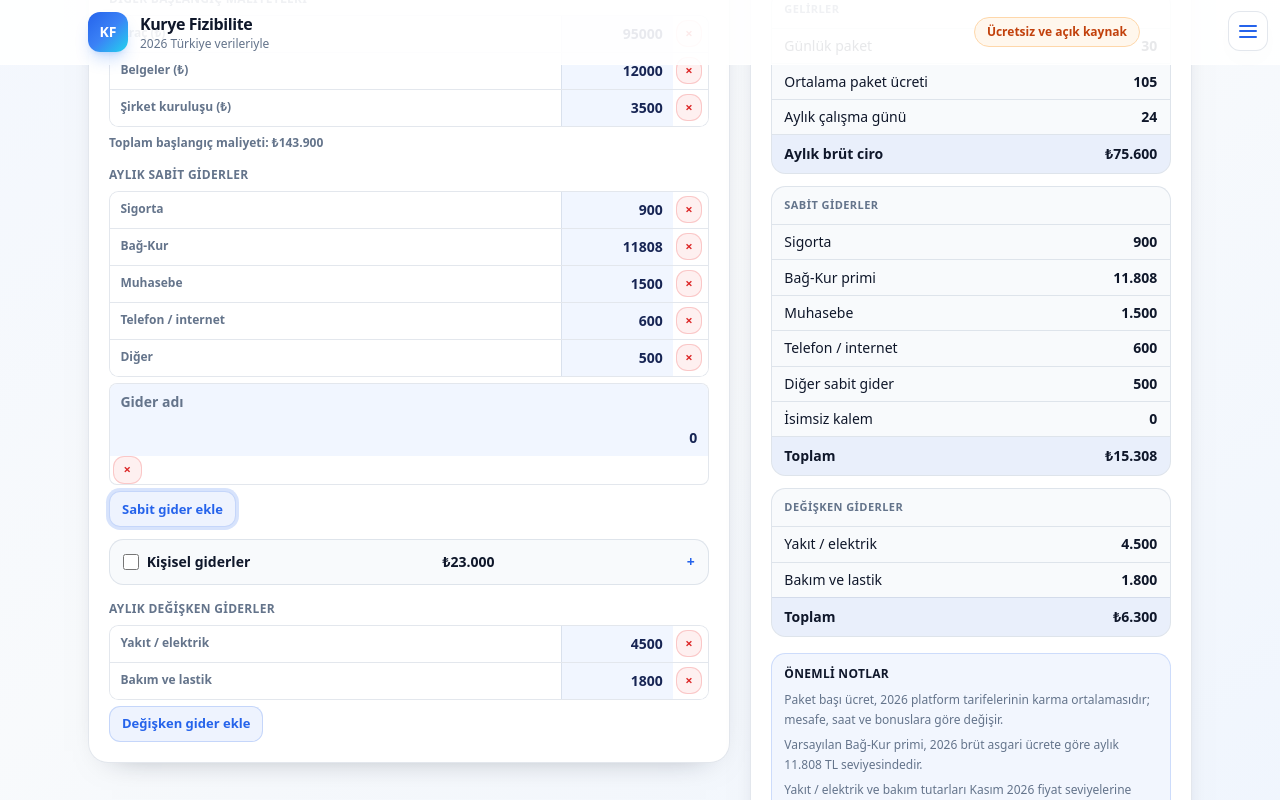
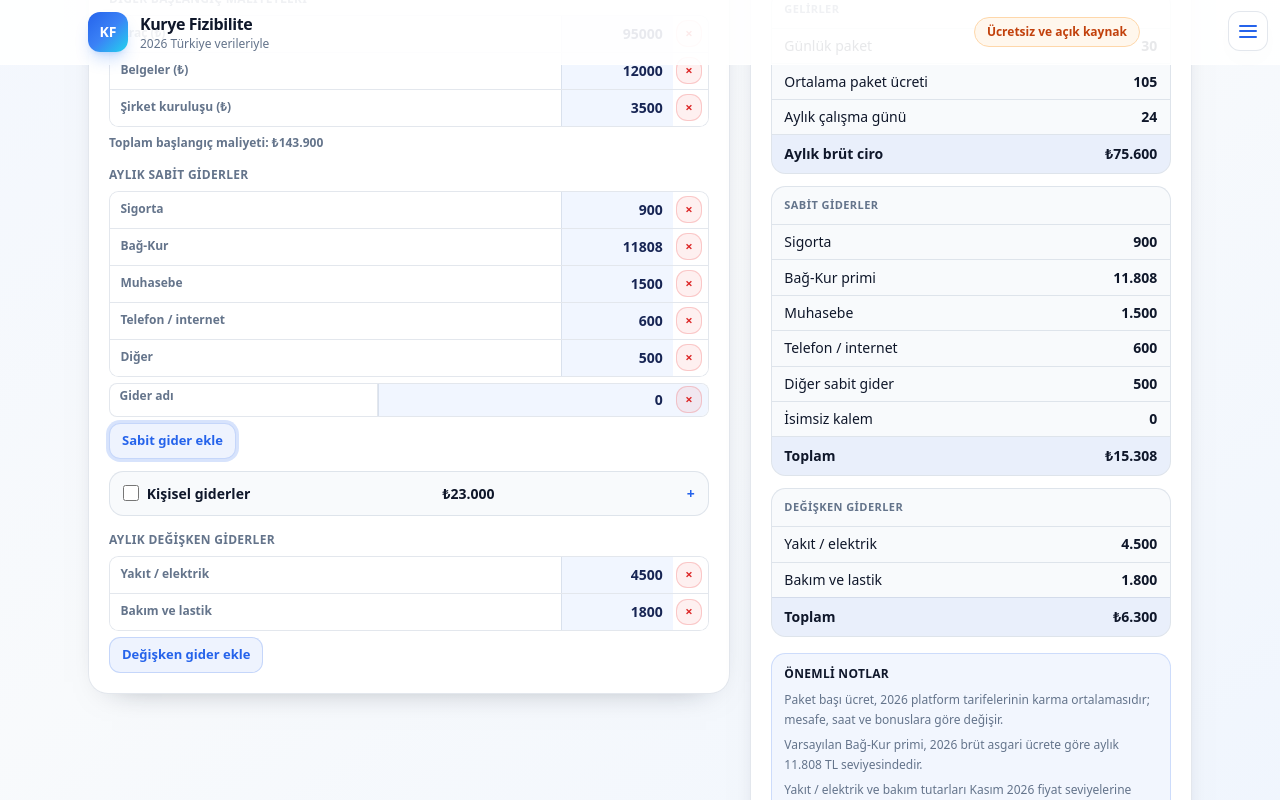
Before and after one commit to Rainjal1/kurye-fizibilite, a Next.js app: page / in a window 1280 px wide. Both pictures are taken after a click on the button "Sabit gider ekle". Shown: the part 823-1623 px from the top of the page. Built offline with nearby package versions, Linux system fonts and the light colour scheme.

Commit message:
fix_dynamic_expense_row_layout

```diff
--- a/app/globals.css
+++ b/app/globals.css
@@ -170,23 +170,99 @@ body {
   }
 
   .dynamic-expense-grid {
+    --expense-label-ratio: 0.58;
+    --expense-label-min-width: 4rem;
+    --expense-value-cell-min-width: 8.5rem;
+    --expense-label-width: max(
+      var(--expense-label-min-width),
+      calc(
+        (100% - var(--expense-value-cell-min-width)) *
+          var(--expense-label-ratio)
+      )
+    );
     display: grid;
     position: relative;
-    grid-template-columns: minmax(0, 1fr) var(--field-width) 2.15rem;
-    align-items: center;
+    grid-template-columns: var(--expense-label-width) minmax(
+      var(--expense-value-cell-min-width),
+      1fr
+    );
+    align-items: stretch;
     overflow: hidden;
     border: 1px solid var(--surface-border);
     border-radius: 0.5rem;
     background: var(--surface-strong);
   }
 
+  .expense-label-input {
+    display: block;
+    width: 100%;
+    min-height: 2rem;
+    border: 0;
+    background: transparent;
+    padding: 0.3rem 0.6rem;
+    resize: none;
+    overflow: hidden;
+    line-height: 1rem;
+    font-size: 0.75rem;
+    font-weight: 600;
+    color: var(--field-foreground);
+  }
+
+  .expense-label-input::placeholder {
+    color: var(--muted-foreground);
+  }
+
+  .expense-value-cell {
+    display: grid;
+    grid-template-columns: minmax(0, 1fr) 2.15rem;
+    align-items: stretch;
+    min-width: var(--expense-value-cell-min-width);
+    border-left: var(--field-divider-width) solid var(--surface-border);
+    background: var(--field-background);
+  }
+
+  .expense-value-cell .sheet-input {
+    border-left: 0;
+    min-height: 2rem;
+  }
+
+  .expense-divider {
+    position: absolute;
+    top: 0;
+    bottom: 0;
+    left: var(--expense-label-width);
+    z-index: 2;
+    width: 0.75rem;
+    margin-left: -0.375rem;
+    cursor: col-resize;
+    touch-action: none;
+  }
+
+  .expense-divider::before {
+    content: "";
+    display: block;
+    width: 2px;
+    height: 100%;
+    margin: 0 auto;
+    background: var(--surface-border);
+  }
+
+  .expense-divider:hover::before,
+  .expense-divider:focus-visible::before {
+    background: var(--brand-blue);
+  }
+
+  .expense-divider:focus-visible {
+    outline: none;
+    box-shadow: 0 0 0 3px rgba(37, 99, 235, 0.18);
+  }
+
   .static-expense-label {
     display: flex;
     align-items: center;
-    min-height: 2.35rem;
-    padding: 0.35rem 0.65rem;
-    border-right: var(--field-divider-width) solid var(--surface-border);
-    line-height: 1.05rem;
+    min-height: 2rem;
+    padding: 0.3rem 0.6rem;
+    line-height: 1rem;
     font-size: 0.75rem;
     font-weight: 600;
     color: var(--muted-foreground);
--- a/components/Calculator.tsx
+++ b/components/Calculator.tsx
@@ -1,6 +1,7 @@
 "use client";
 
-import { useEffect, useMemo, useState } from "react";
+import { useEffect, useLayoutEffect, useMemo, useRef, useState } from "react";
+import type { CSSProperties } from "react";
 import {
   CalculatorInputs,
   ExpenseItem,
@@ -8,6 +9,10 @@ import {
 } from "@/lib/types";
 import { DEFAULT_INPUTS } from "@/lib/constants";
 import { calculateFeasibility, formatTRY } from "@/lib/calculations";
+import {
+  calculateExpenseLabelRatio,
+  EXPENSE_ROW_LAYOUT,
+} from "@/lib/layout";
 
 type ExpenseListKey =
   | "equipmentItems"
@@ -28,6 +33,9 @@ export default function Calculator() {
   const [removedFields, setRemovedFields] = useState<
     ReadonlySet<NumberFieldKey>
   >(new Set());
+  const [expenseLabelRatio, setExpenseLabelRatio] = useState<number>(
+    EXPENSE_ROW_LAYOUT.defaultLabelRatio
+  );
   const result = useMemo(() => calculateFeasibility(inputs), [inputs]);
 
   useEffect(() => {
@@ -192,6 +200,8 @@ export default function Calculator() {
                     <EquipmentEditor
                       key={item.id}
                       item={item}
+                      labelRatio={expenseLabelRatio}
+                      onLabelRatioChange={setExpenseLabelRatio}
                       onChange={(changes) =>
                         updateExpenseItem("equipmentItems", item.id, changes)
                       }
@@ -285,6 +295,8 @@ export default function Calculator() {
               <CustomExpenseList
                 items={inputs.customFixedExpenses}
                 listKey="customFixedExpenses"
+                labelRatio={expenseLabelRatio}
+                onLabelRatioChange={setExpenseLabelRatio}
                 onAdd={addExpenseItem}
                 onChange={updateExpenseItem}
                 onRemove={removeExpenseItem}
@@ -294,6 +306,8 @@ export default function Calculator() {
                 enabled={inputs.personalExpensesEnabled}
                 open={personalExpensesOpen}
                 items={inputs.personalExpenseItems}
+                labelRatio={expenseLabelRatio}
+                onLabelRatioChange={setExpenseLabelRatio}
                 onEnabledChange={togglePersonalExpenses}
                 onOpenChange={setPersonalExpensesOpen}
                 onAdd={addExpenseItem}
@@ -326,6 +340,8 @@ export default function Calculator() {
               <CustomExpenseList
                 items={inputs.customVariableExpenses}
                 listKey="customVariableExpenses"
+                labelRatio={expenseLabelRatio}
+                onLabelRatioChange={setExpenseLabelRatio}
                 onAdd={addExpenseItem}
                 onChange={updateExpenseItem}
                 onRemove={removeExpenseItem}
@@ -513,6 +529,8 @@ function NumberCell({
 function CustomExpenseList({
   items,
   listKey,
+  labelRatio,
+  onLabelRatioChange,
   onAdd,
   onChange,
   onRemove,
@@ -520,6 +538,8 @@ function CustomExpenseList({
 }: {
   items: ExpenseItem[];
   listKey: ExpenseListKey;
+  labelRatio: number;
+  onLabelRatioChange: (ratio: number) => void;
   onAdd: (listKey: ExpenseListKey) => void;
   onChange: (
     listKey: ExpenseListKey,
@@ -535,6 +555,8 @@ function CustomExpenseList({
         <ExpenseEditor
           key={item.id}
           item={item}
+          labelRatio={labelRatio}
+          onLabelRatioChange={onLabelRatioChange}
           onChange={(changes) => onChange(listKey, item.id, changes)}
           onRemove={() => onRemove(listKey, item.id)}
         />
@@ -552,71 +574,203 @@ function CustomExpenseList({
 
 function ExpenseEditor({
   item,
+  labelRatio,
+  onLabelRatioChange,
   onChange,
   onRemove,
 }: {
   item: ExpenseItem;
+  labelRatio: number;
+  onLabelRatioChange: (ratio: number) => void;
   onChange: (changes: Partial<Pick<ExpenseItem, "label" | "amount">>) => void;
   onRemove: () => void;
 }) {
   return (
-    <div className="dynamic-expense-grid">
-      <input
-        type="text"
-        className="sheet-input sheet-input-text expense-name-input"
+    <ResizableExpenseRow
+      labelRatio={labelRatio}
+      onLabelRatioChange={onLabelRatioChange}
+    >
+      <ExpenseLabelInput
         value={item.label}
-        placeholder="Gider adı"
-        onChange={(event) => onChange({ label: event.target.value })}
+        onChange={(label) => onChange({ label })}
       />
+      <div className="expense-value-cell">
         <input
           type="number"
           inputMode="decimal"
           min={0}
-        className="sheet-input"
+          className="sheet-input expense-value-input"
           value={item.amount}
-        onChange={(event) => onChange({ amount: Number(event.target.value) || 0 })}
+          onChange={(event) =>
+            onChange({ amount: Number(event.target.value) || 0 })
+          }
         />
         <button
           type="button"
           onClick={onRemove}
-        className="danger-button"
+          className="danger-button sheet-remove-button"
           aria-label="Kalemi sil"
         >
           ×
         </button>
       </div>
+    </ResizableExpenseRow>
   );
 }
 
 function EquipmentEditor({
   item,
+  labelRatio,
+  onLabelRatioChange,
   onChange,
   onRemove,
 }: {
   item: ExpenseItem;
+  labelRatio: number;
+  onLabelRatioChange: (ratio: number) => void;
   onChange: (changes: Partial<Pick<ExpenseItem, "amount">>) => void;
   onRemove: () => void;
 }) {
   return (
-    <div className="dynamic-expense-grid">
+    <ResizableExpenseRow
+      labelRatio={labelRatio}
+      onLabelRatioChange={onLabelRatioChange}
+    >
       <div className="static-expense-label">{item.label}</div>
+      <div className="expense-value-cell">
         <input
           type="number"
           inputMode="decimal"
           min={0}
-        className="sheet-input"
+          className="sheet-input expense-value-input"
           value={item.amount}
-        onChange={(event) => onChange({ amount: Number(event.target.value) || 0 })}
+          onChange={(event) =>
+            onChange({ amount: Number(event.target.value) || 0 })
+          }
         />
         <button
           type="button"
           onClick={onRemove}
-        className="danger-button"
+          className="danger-button sheet-remove-button"
           aria-label="Kalemi sil"
         >
           ×
         </button>
       </div>
+    </ResizableExpenseRow>
+  );
+}
+
+function ResizableExpenseRow({
+  labelRatio,
+  onLabelRatioChange,
+  children,
+}: {
+  labelRatio: number;
+  onLabelRatioChange: (ratio: number) => void;
+  children: React.ReactNode;
+}) {
+  const rowRef = useRef<HTMLDivElement | null>(null);
+
+  function updateRatio(nextLabelWidth: number) {
+    const row = rowRef.current;
+    if (!row) return;
+
+    const rowRect = row.getBoundingClientRect();
+    onLabelRatioChange(
+      calculateExpenseLabelRatio(nextLabelWidth, rowRect.width)
+    );
+  }
+
+  function handlePointerDown(event: React.PointerEvent<HTMLDivElement>) {
+    event.preventDefault();
+    event.currentTarget.setPointerCapture(event.pointerId);
+    updateRatio(event.clientX);
+  }
+
+  function handlePointerMove(event: React.PointerEvent<HTMLDivElement>) {
+    if (!event.currentTarget.hasPointerCapture(event.pointerId)) return;
+    updateRatio(event.clientX);
+  }
+
+  function handleKeyDown(event: React.KeyboardEvent<HTMLDivElement>) {
+    const row = rowRef.current;
+    if (!row) return;
+
+    const rowRect = row.getBoundingClientRect();
+    const availableWidth = Math.max(
+      EXPENSE_ROW_LAYOUT.minimumLabelWidth,
+      rowRect.width - EXPENSE_ROW_LAYOUT.minimumValueCellWidth
+    );
+    const currentLabelWidth = labelRatio * availableWidth;
+
+    if (event.key === "ArrowLeft") {
+      event.preventDefault();
+      updateRatio(
+        currentLabelWidth - EXPENSE_ROW_LAYOUT.keyboardAdjustmentWidth
+      );
+    } else if (event.key === "ArrowRight") {
+      event.preventDefault();
+      updateRatio(
+        currentLabelWidth + EXPENSE_ROW_LAYOUT.keyboardAdjustmentWidth
+      );
+    }
+  }
+
+  return (
+    <div
+      ref={rowRef}
+      className="dynamic-expense-grid"
+      style={{ "--expense-label-ratio": labelRatio } as CSSProperties}
+    >
+      {children}
+      <div
+        className="expense-divider"
+        role="separator"
+        aria-orientation="vertical"
+        aria-label="Etiket ve değer alanı genişliğini ayarla"
+        aria-valuemin={0}
+        aria-valuemax={100}
+        aria-valuenow={Math.round(labelRatio * 100)}
+        tabIndex={0}
+        onPointerDown={handlePointerDown}
+        onPointerMove={handlePointerMove}
+        onKeyDown={handleKeyDown}
+      />
+    </div>
+  );
+}
+
+function ExpenseLabelInput({
+  value,
+  onChange,
+}: {
+  value: string;
+  onChange: (value: string) => void;
+}) {
+  const textareaRef = useRef<HTMLTextAreaElement | null>(null);
+
+  useLayoutEffect(() => {
+    const textarea = textareaRef.current;
+    if (!textarea) return;
+
+    textarea.style.height = "auto";
+    textarea.style.height = `${textarea.scrollHeight}px`;
+  }, [value]);
+
+  return (
+    <textarea
+      ref={textareaRef}
+      rows={1}
+      className="expense-label-input"
+      value={value}
+      placeholder={"Gider ad\u0131"}
+      spellCheck={false}
+      onChange={(event) => onChange(event.target.value)}
+      onKeyDown={(event) => {
+        if (event.key === "Enter") event.preventDefault();
+      }}
+    />
   );
 }
 
@@ -624,6 +778,8 @@ function PersonalExpenseSection({
   enabled,
   open,
   items,
+  labelRatio,
+  onLabelRatioChange,
   onEnabledChange,
   onOpenChange,
   onAdd,
@@ -633,6 +789,8 @@ function PersonalExpenseSection({
   enabled: boolean;
   open: boolean;
   items: ExpenseItem[];
+  labelRatio: number;
+  onLabelRatioChange: (ratio: number) => void;
   onEnabledChange: (enabled: boolean) => void;
   onOpenChange: (open: boolean) => void;
   onAdd: (listKey: ExpenseListKey) => void;
@@ -668,6 +826,8 @@ function PersonalExpenseSection({
           <ExpenseEditor
             key={item.id}
             item={item}
+            labelRatio={labelRatio}
+            onLabelRatioChange={onLabelRatioChange}
             onChange={(changes) => onChange("personalExpenseItems", item.id, changes)}
             onRemove={() => onRemove("personalExpenseItems", item.id)}
           />
--- /dev/null
+++ b/lib/layout.ts
@@ -0,0 +1,23 @@
+export const EXPENSE_ROW_LAYOUT = {
+  defaultLabelRatio: 0.58,
+  keyboardAdjustmentWidth: 16,
+  minimumLabelWidth: 64,
+  minimumValueCellWidth: 136,
+} as const;
+
+export function calculateExpenseLabelRatio(
+  labelWidth: number,
+  rowWidth: number
+): number {
+  const availableWidth = Math.max(
+    EXPENSE_ROW_LAYOUT.minimumLabelWidth,
+    rowWidth - EXPENSE_ROW_LAYOUT.minimumValueCellWidth
+  );
+  const maximumLabelWidth = availableWidth;
+  const safeLabelWidth = Math.min(
+    Math.max(labelWidth, EXPENSE_ROW_LAYOUT.minimumLabelWidth),
+    maximumLabelWidth
+  );
+
+  return safeLabelWidth / availableWidth;
+}
--- a/package.json
+++ b/package.json
@@ -4,7 +4,7 @@
   "private": true,
   "scripts": {
     "dev": "next dev",
-    "test": "node --experimental-strip-types --test lib/calculations.test.ts",
+    "test": "node --experimental-strip-types --test lib/calculations.test.ts lib/layout.test.ts",
     "build": "next build",
     "start": "next start",
     "lint": "next lint"
```
Also changed, not shown: 1 other file (tests, documents, lock files or other folders). Lines whose indentation alone changed are shown as unchanged.
